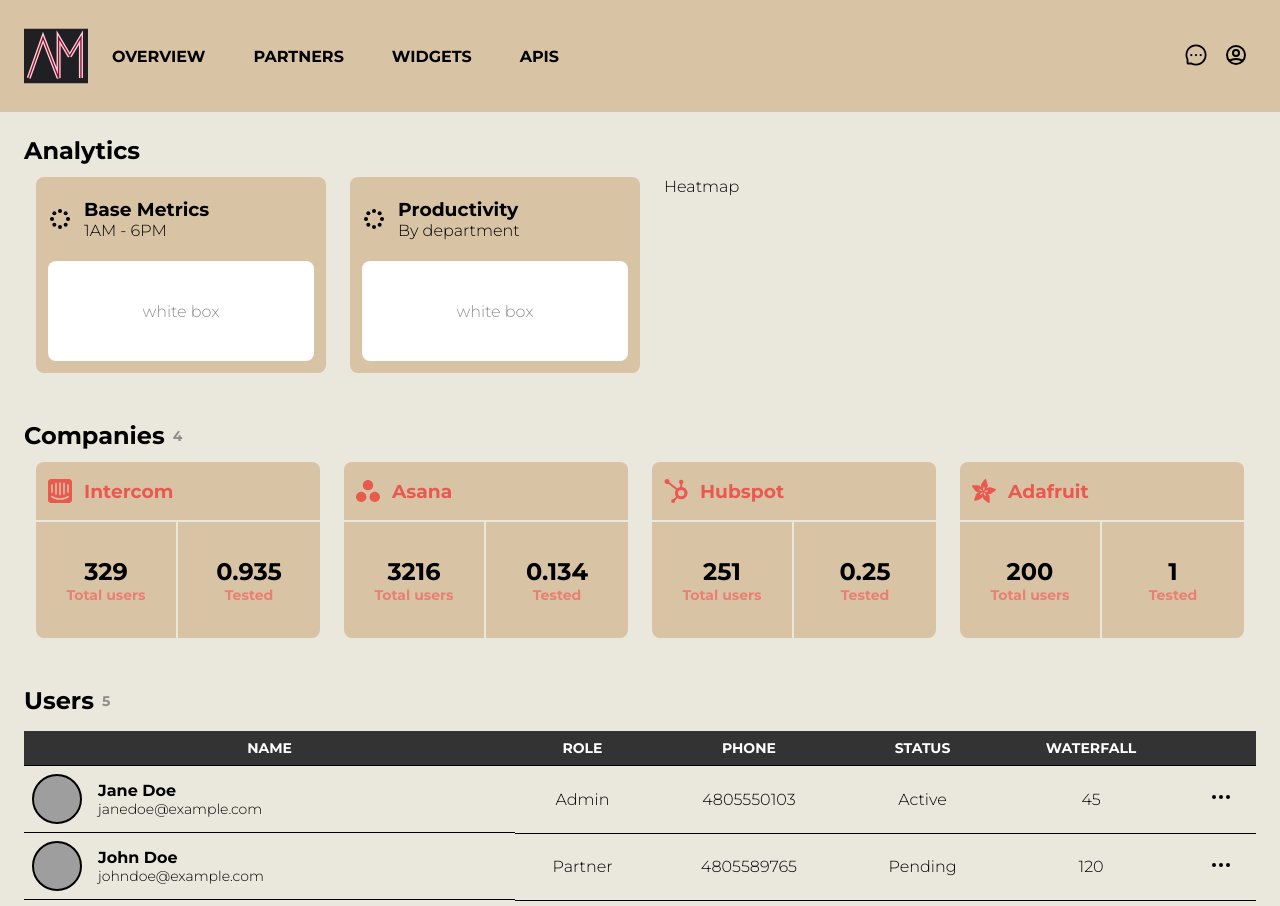
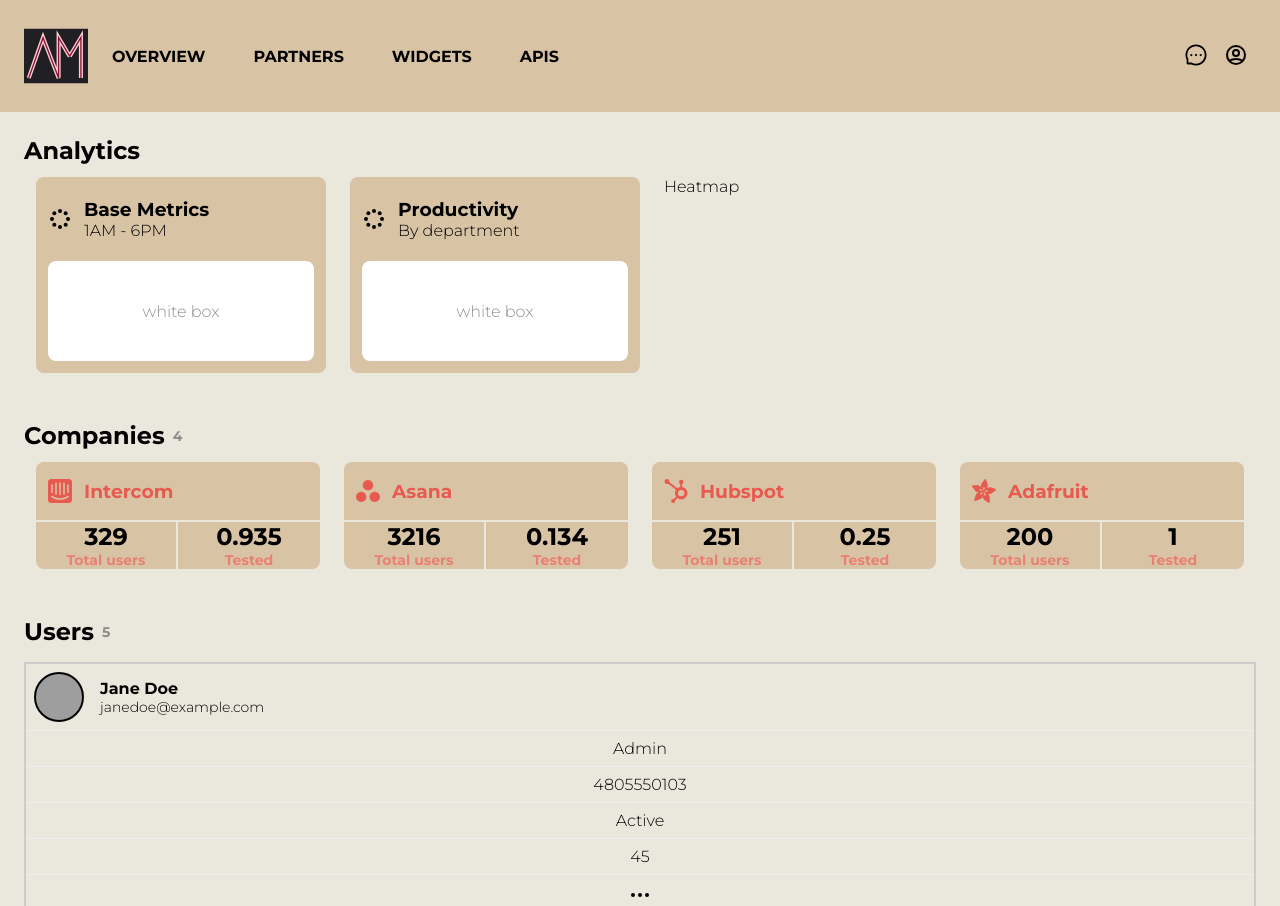
Before and after one commit to amanda-yosh/dash-challenge, a React (Create React App) app: page / in a window 1280 px wide. Shown: the top 906 px of the page. Built offline with nearby package versions, Linux system fonts and the light colour scheme; grey boxes are pictures that could not be loaded.

Commit message:
style: add color

```diff
--- a/src/components/Table/Table.scss
+++ b/src/components/Table/Table.scss
@@ -22,10 +22,33 @@
 }
 
 .table-header {
-    background-color: #333;
-    color: white;
-    font-size: 0.875rem;
-    text-transform: uppercase;
-    letter-spacing: 2%;
+  background-color: $color-text3;
+  color: $color-white;
+  font-size: 0.875rem;
+  text-transform: uppercase;
+  letter-spacing: 2%;
   font-weight: bold;
 }
+
+@media only screen and (max-width: 760px), (min-device-width: 768px) and (max-device-width: 1024px)  {
+
+	/* Force table to not be like tables anymore */
+	table, thead, tbody, th, td, tr {
+		display: block;
+	}
+
+  /* Hide table headers */
+  .table-header {
+    display: none;
+  }
+
+  .table-row {
+    border: 2px solid #ccc;
+    margin-bottom: 8px;
+  }
+
+  .table-description {
+		border: none;
+		border-bottom: 1px solid #eee;
+  }
+}
--- a/src/panels/Companies/Companies.scss
+++ b/src/panels/Companies/Companies.scss
@@ -2,7 +2,6 @@
 
 .companies {
   .panel {
-    height: 200px;
     display: grid;
     grid-template-columns: repeat(4, 1fr);
     grid-gap: 24px;
--- a/src/styles/_colors.scss
+++ b/src/styles/_colors.scss
@@ -7,6 +7,7 @@
 // Texts
 $color-text: #8E8D8A;
 $color-text2: #E98074;
+$color-text3: #333;
 $color-title: #E85A4F;
 
 // Borders
```
